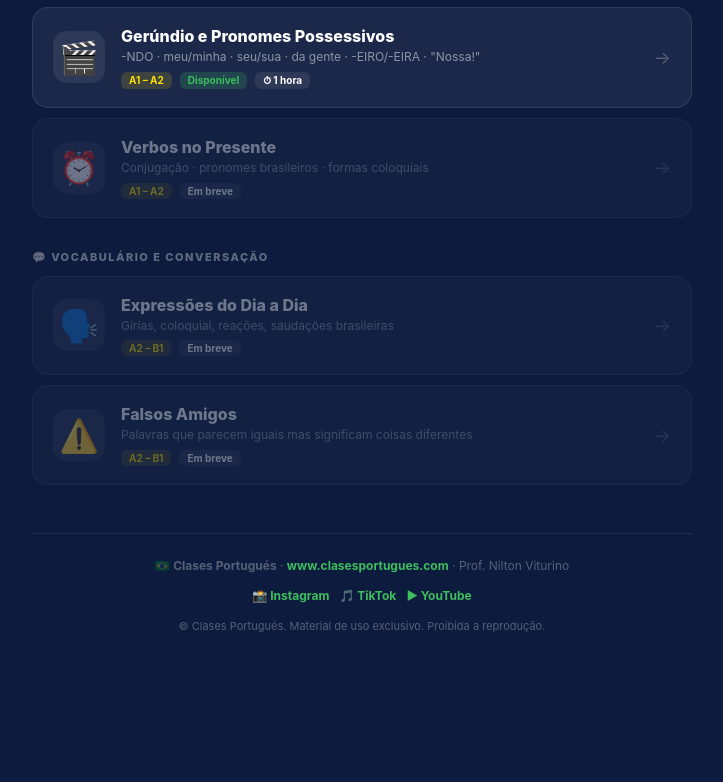
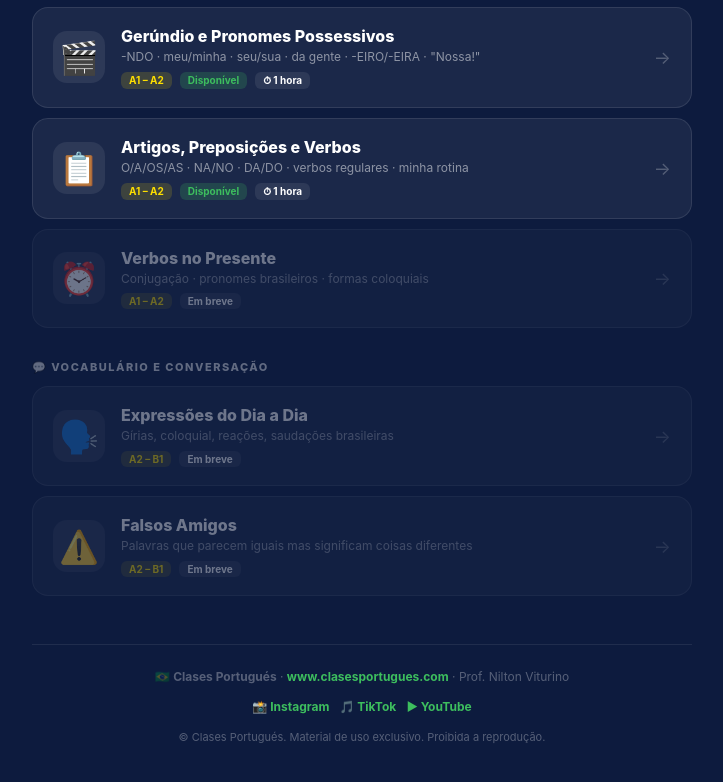
Before and after one commit to techniltonbr-bot/cph-materiais, a plain HTML site: page index.html in a window 1280 px wide. Shown: the part 897-1679 px from the top of the page, without its empty margins (278-1001 px from the left). Before the commit the page ends 1570 px from the top, so only its background shows below. Drawn offline with Linux system fonts and the light colour scheme.

Commit message:
Add files via upload

```diff
--- a/index.html
+++ b/index.html
@@ -137,6 +137,20 @@ footer a{color:#3DBE5E;text-decoration:none;font-weight:700}
     <div class="aula-arrow">→</div>
   </a>
 
+  <a class="aula-card" href="./artigos-preposicoes-verbos/">
+    <div class="aula-icon">📋</div>
+    <div class="aula-info">
+      <div class="aula-title">Artigos, Preposições e Verbos</div>
+      <div class="aula-desc">O/A/OS/AS · NA/NO · DA/DO · verbos regulares · minha rotina</div>
+      <div class="aula-meta">
+        <span class="badge nivel">A1 – A2</span>
+        <span class="badge new">Disponível</span>
+        <span class="badge">⏱ 1 hora</span>
+      </div>
+    </div>
+    <div class="aula-arrow">→</div>
+  </a>
+
   <a class="aula-card soon" href="#">
     <div class="aula-icon">⏰</div>
     <div class="aula-info">
```
